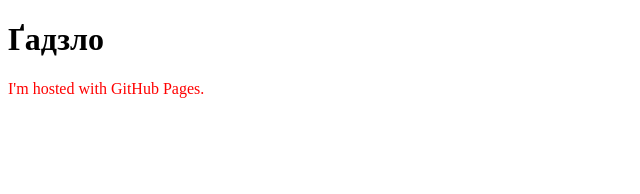
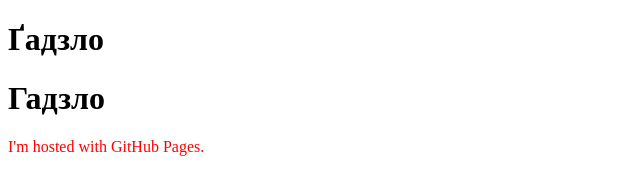
Before and after one commit to gadzlo/gadzlo.github.io, a plain HTML site: page index.html in a window 1280 px wide. Shown: the whole page, without its empty margins (0-640 px from the left). Drawn offline with Linux system fonts and the light colour scheme.

Commit message:
new line

```diff
--- a/index.html
+++ b/index.html
@@ -3,6 +3,7 @@
 <title></title>
 <body>
 <h1>Ґадзло</h1>
+<h1>Гадзло</h1>
 <p><font color="ff0000">I'm hosted with GitHub Pages.</font></p>
 </body>
 </html>
```
